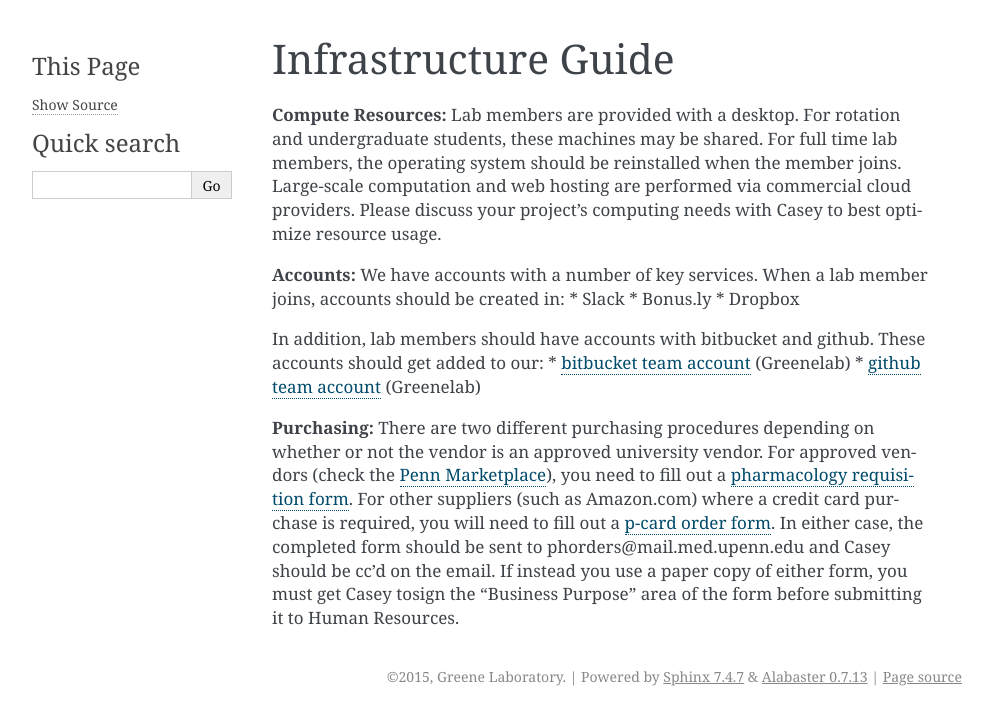
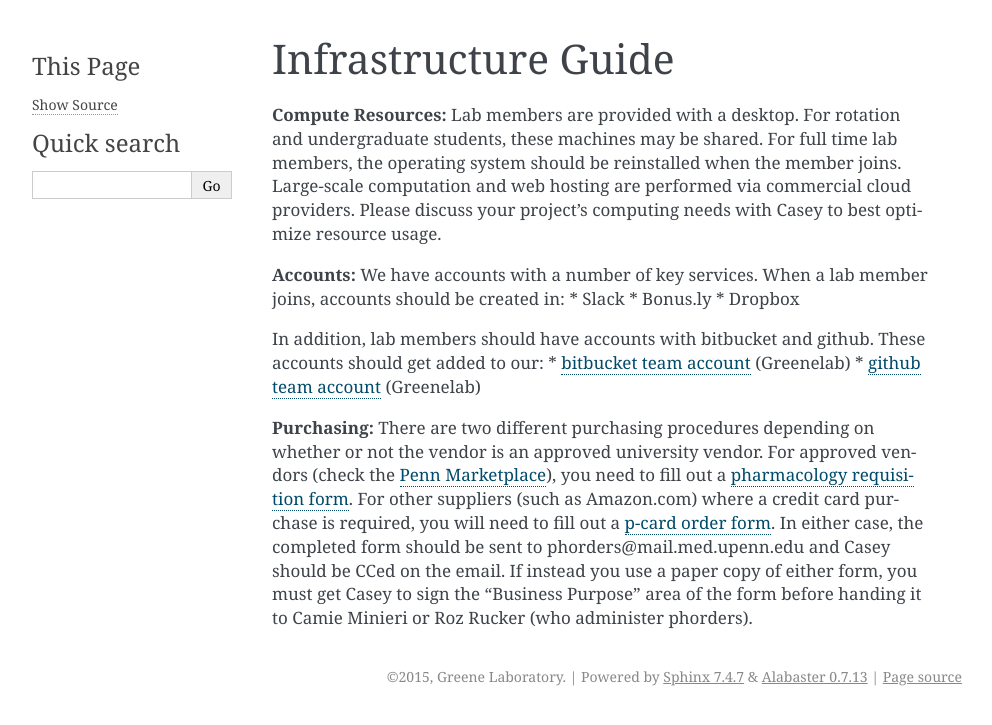
Before and after one commit to greenelab/onboarding, a Sphinx documentation site: the page built from source/infrastructure.rst, in a window 1280 px wide. Shown: the top 725 px of the page, without its empty margins (148-1140 px from the left). Built offline with Sphinx 7.4.7, drawn with Linux system fonts in a browser that asks for light colours.

Commit message:
Specify who phorders is

```diff
--- a/source/infrastructure.rst
+++ b/source/infrastructure.rst
@@ -29,6 +29,6 @@ For other suppliers (such as Amazon.com) where a credit card purchase is require
 you will need to fill out a `p-card order form
 <https://bitbucket.org/greenelab/onboarding/raw/tip/forms-and-docs/Procard_Documentation.xls>`_.
 In either case, the completed form should be sent to
-phorders\@mail.med.upenn.edu and Casey should be cc'd on the email. If instead you
-use a paper copy of either form, you must get Casey tosign the "Business Purpose"
-area of the form before submitting it to Human Resources.
+phorders\@mail.med.upenn.edu and Casey should be CCed on the email. If instead you
+use a paper copy of either form, you must get Casey to sign the "Business Purpose"
+area of the form before handing it to Camie Minieri or Roz Rucker (who administer phorders).
```
